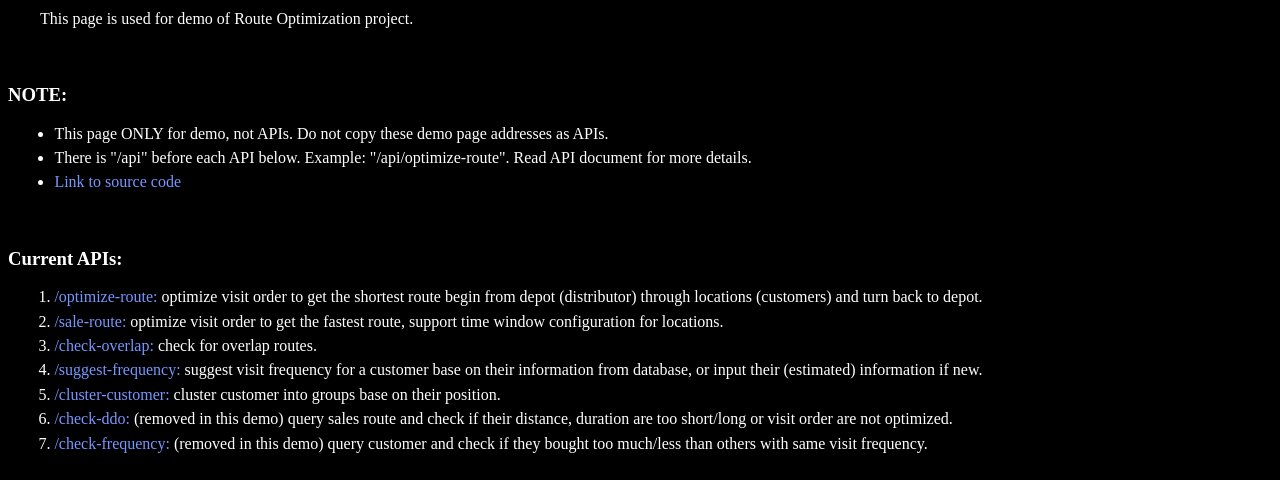
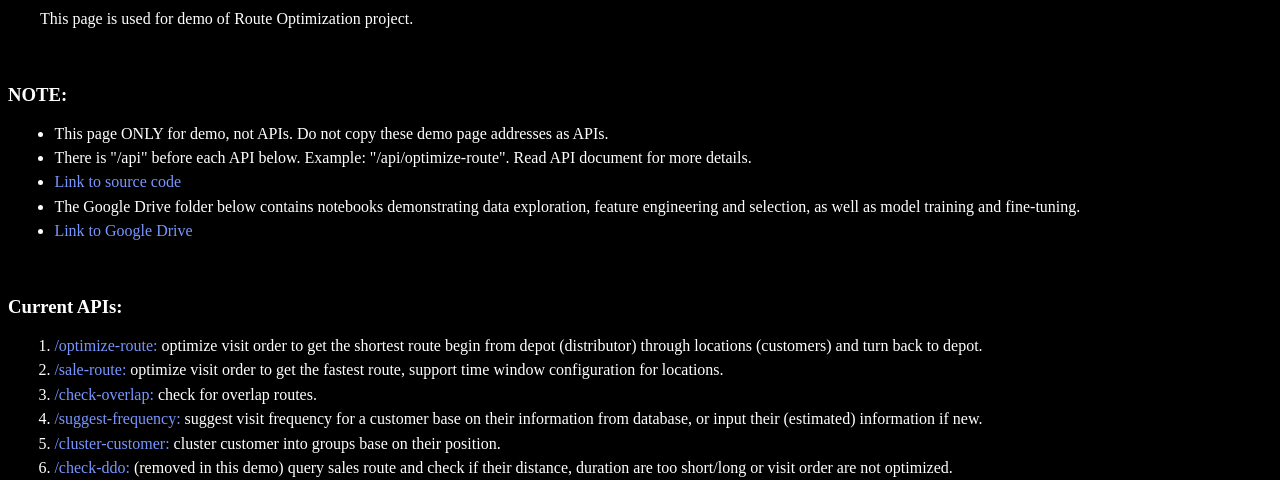
Before and after one commit to nguyennguyen0110/demo-route-optimization, a Flask app: page / in a window 1280 px wide. Shown: the part 217-697 px from the top of the page. Run offline with Flask 3, Linux system fonts and the light colour scheme; parts of the project's set-up code (start-up, migrations or seed data) failed here and were passed over.

Commit message:
Add link to GG Drive contains notebooks

```diff
--- a/templates/index.html
+++ b/templates/index.html
@@ -52,6 +52,17 @@
             <a href="https://github.com/nguyennguyen0110/demo-route-optimization"
                target="_blank" rel="noopener noreferrer">
                 Link to source code
+            </a>
+        </li>
+        <li>
+            The Google Drive folder below contains notebooks demonstrating
+            data exploration, feature engineering and selection, as well
+            as model training and fine-tuning.
+        </li>
+        <li>
+            <a href="https://drive.google.com/drive/folders/1uk2wWXAKqEtoYHPT-rFy7E97F42x8e1J?usp=sharing"
+               target="_blank" rel="noopener noreferrer">
+                Link to Google Drive
             </a>
         </li>
     </ul>
```
